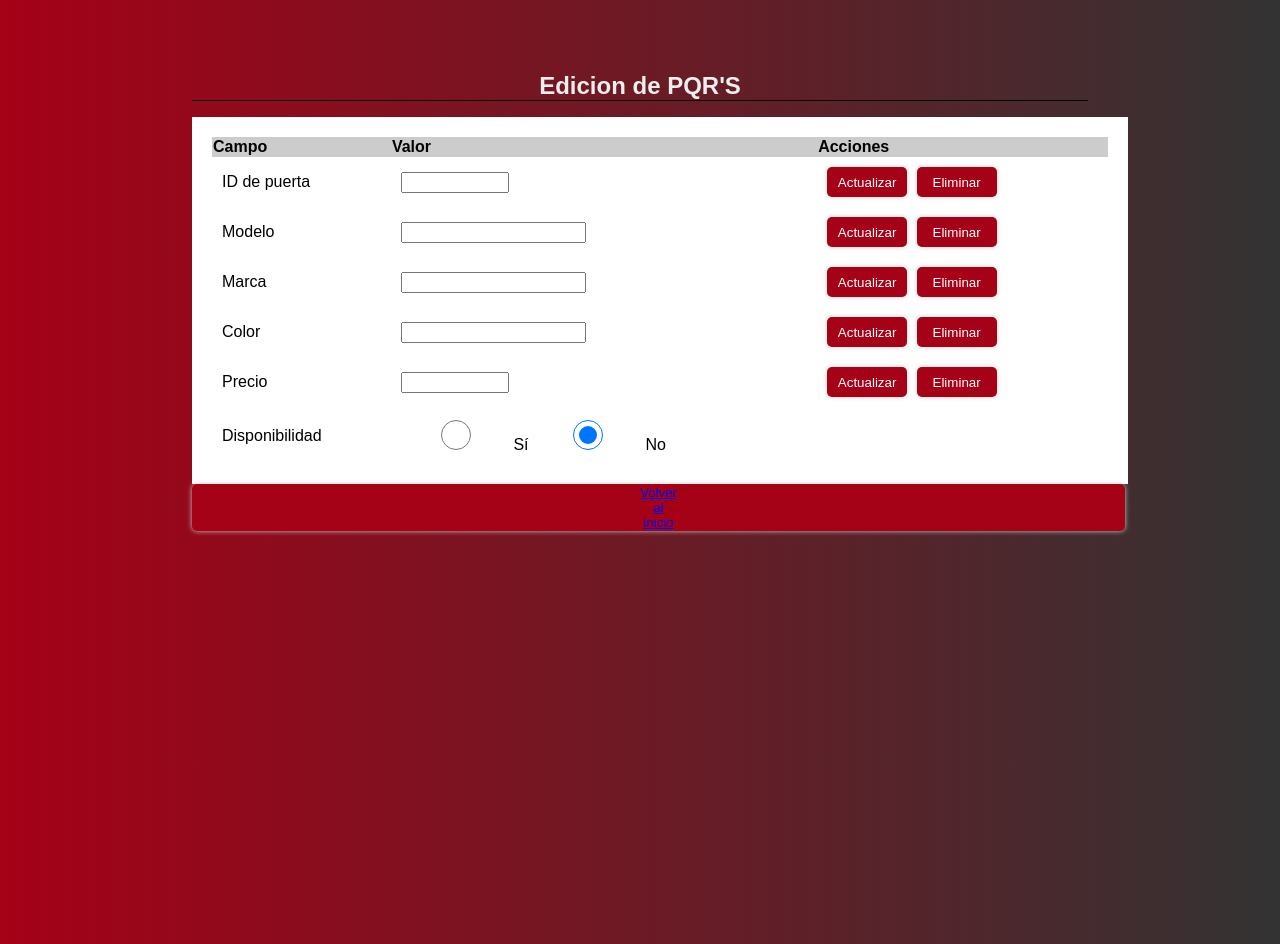
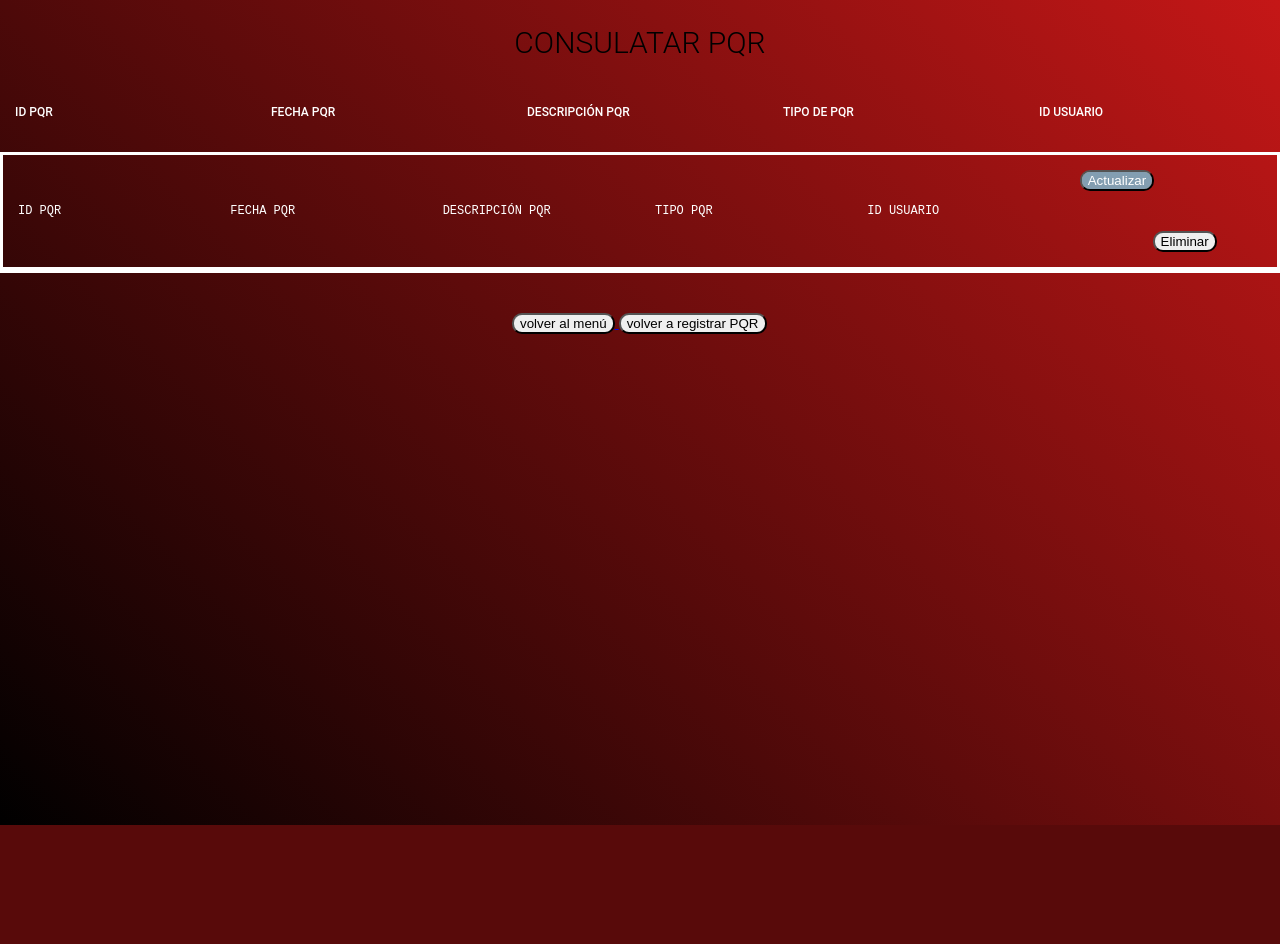
Before and after one commit to ByteGorillaGit/Nuevo_Proyecto, a Flask app: page /pqr/consult_pqr in a window 1280 px wide. After the commit the page ends 825 px from the top, so only its background shows below. Run offline with Flask 3, Linux system fonts and the light colour scheme; lists and menus that the app fills with data are empty.

Commit message:
arreglos en el consultar pqr

```diff
--- a/app/modulos/templates/ConsultPQR.html
+++ b/app/modulos/templates/ConsultPQR.html
@@ -2,79 +2,54 @@
 <html lang="en">
 <head>
     <meta charset="UTF-8">
+    <meta http-equiv="X-UA-Compatible" content="IE=edge">
     <meta name="viewport" content="width=device-width, initial-scale=1.0">
-    <title>Edicion de PQR'S</title>
-    <link rel="stylesheet" href="../../static/Css/actualizarYEliminar.css">
+    <title>actualizar_eliminar_garantía</title>
+    <link rel="stylesheet" href="../../static/Css/actualizar_eliminar_cliente.css">
     <link rel="shortcut icon" type="image/x-icon" href="../../static/img/logo.png">
 </head>
-<body>
-    <header>
-        <h1 class="titulo">Edicion de PQR'S</h1>
-    </header>
-    <div class="contenedor">
-
-    <table class="tabla">
+<body class="body">
+<section>
+  <h1>Consulatar Pqr</h1>
+  <div class="tbl-header">
+    <table cellpadding="0" cellspacing="0" border="0">
       <thead>
         <tr>
-          <th>Campo</th>
-          <th>Valor</th>
-          <th>Acciones</th>
+          <th>id Pqr</th>
+          <th>fecha Pqr</th>
+          <th>descripción Pqr</th>
+          <th>tipo de Pqr</th>
+          <th>id Usuario</th>
         </tr>
       </thead>
+    </table>
+    <div class="tbl-content">
+      <table cellpadding="0" cellspacing="0" border="0">
         <tbody>
           <tr>
-          <td>ID de puerta</td>
-          <td><input type="number" name="id_puerta" id="id_puerta" class="campo-numero"></td>
+            <td>ID PQR</td>
+            <td>FECHA PQR</td>
+            <td>DESCRIPCIÓN PQR</td>
+            <td>TIPO PQR</td>
+            <td>ID USUARIO</td>
             <td>
-            <button class="boton boton-consultar">Actualizar</button>
-            <button class="boton boton-eliminar">Eliminar</button>
-        </td>
-        </tr>
-        <tr>
-          <td>Modelo</td>
-          <td><input type="text" name="modelo" id="modelo" class="campo-texto"></td>
-          <td>
-            <button class="boton boton-consultar">Actualizar</button>
-            <button class="boton boton-eliminar">Eliminar</button>
-        </td>
-        </tr>
-        <tr>
-          <td>Marca</td>
-          <td><input type="text" name="marca" id="marca" class="campo-texto"></td>
-          <td>
-            <button class="boton boton-consultar">Actualizar</button>
-            <button class="boton boton-eliminar">Eliminar</button>
-        </td>
-        </tr>
-        <tr>
-          <td>Color</td>
-          <td><input type="text" name="color" id="color" class="campo-texto"></td>
-          <td>
-            <button class="boton boton-consultar">Actualizar</button>
-            <button class="boton boton-eliminar">Eliminar</button>
-        </td>
-        </tr>
-        <tr>
-          <td>Precio</td>
-          <td><input type="number" name="precio" id="precio" class="campo-numero"></td>
-          <td>
-            <button class="boton boton-consultar">Actualizar</button>
-            <button class="boton boton-eliminar">Eliminar</button>
-        </td>
-        </tr>
-        <tr>
-          <td>Disponibilidad</td>
-          <td>
-            <input type="radio" name="disponibilidad" id="disponibilidad-si" value="1" class="radio-boton">
-            <label for="disponibilidad-si">Sí</label>
-            <input type="radio" name="disponibilidad" id="disponibilidad-no" value="0" checked class="radio-boton">
-            <label for="disponibilidad-no">No</label>
+              <button class="btn third">Actualizar</button>
+                <button class="btn fifth">Eliminar</button>
+              </a>
             </td>
           </tr>
         </tbody>
       </table>
-
     </div>
-<a href="/pqr/register_pqr"><button class="return">Volver al inicio</a></button>
+  </div>
+</section>
+   <Foter>
+    <a href="/menu/menu">
+      <button class="btn fifth">volver al menú</button>
+     </a>
+      <a href="/pqr/register_pqr">
+      <button class="pqr">volver a registrar PQR</button>
+     </a>
+   </Foter>
 </body>
 </html>
--- a/app/modulos/templates/RegisterPQR.html
+++ b/app/modulos/templates/RegisterPQR.html
@@ -17,7 +17,7 @@
       <div class='circles'></div>
       <div class='circles'></div>
       <div class='circles'></div>
-      <p>Contactanos</p>
+      <p>Registrar PQR'S</p>
       <span class='arrow entypo-resize-full'></span>
     </div>
     <div id='content'>
--- a/app/modulos/templates/RegisterShop.html
+++ b/app/modulos/templates/RegisterShop.html
@@ -69,5 +69,4 @@
 </div>
   </main>
 </body>
-
 </html>
--- a/app/modulos/templates/RegisterUser.html
+++ b/app/modulos/templates/RegisterUser.html
@@ -54,5 +54,4 @@
         });
     </script>
 </body>
-
 </html>
--- a/app/modulos/templates/Shop.html
+++ b/app/modulos/templates/Shop.html
@@ -531,11 +531,7 @@
             </div>
         </div>
     </div>
-
 </footer>
-<!-- End Footer -->
-
-    <!-- Start Script -->
     <script src="../../static/assets/js/jquery-1.11.0.min.js"></script>
     <script src="../../static/assets/js/jquery-migrate-1.2.1.min.js"></script>
     <script src="../../static/assets/js/bootstrap.bundle.min.js"></script>
@@ -543,5 +539,4 @@
     <script src="../../static/assets/js/custom.js"></script>
     <!-- End Script -->
 </body>
-
 </html>
--- a/app/static/Css/actualizar_eliminar_cliente.css
+++ b/app/static/Css/actualizar_eliminar_cliente.css
@@ -68,7 +68,10 @@ h1{
     z-index: 1;
     -webkit-transition: color 150ms ease-in-out;
     transition: color 150ms ease-in-out;
+    margin-top: 40px;
+    margin-left: 40%;
   }
+
   .fifth:after {
     content: '';
     position: absolute;
@@ -90,3 +93,35 @@ h1{
   .fifth:hover:after {
     width: 110%;
   }
+  .pqr{
+    border-color: #000000;
+    border-radius: 10px;
+    color: #000000;
+    position: relative;
+    overflow: hidden;
+    z-index: 1;
+    -webkit-transition: color 150ms ease-in-out;
+    transition: color 150ms ease-in-out;
+    margin-top: 40px;
+  }
+  .pqr:hover {
+    color: #fff;
+  }
+  .pqr:hover:after {
+    width: 110%;
+  }
+  .pqr:after {
+    content: '';
+    position: absolute;
+    display: block;
+    top: 0;
+    left: 50%;
+    -webkit-transform: translateX(-50%);
+            transform: translateX(-50%);
+    width: 0;
+    height: 100%;
+    background: #786c7e;
+    z-index: -1;
+    -webkit-transition: width 150ms ease-in-out;
+    transition: width 150ms ease-in-out;
+  }
```
Also changed, not shown: app/modulos/templates/Warranty.html (+0 -12 lines), app/modulos/templates/ConsultShop.html (line endings or trailing spaces). Lines whose indentation alone changed are shown as unchanged.
